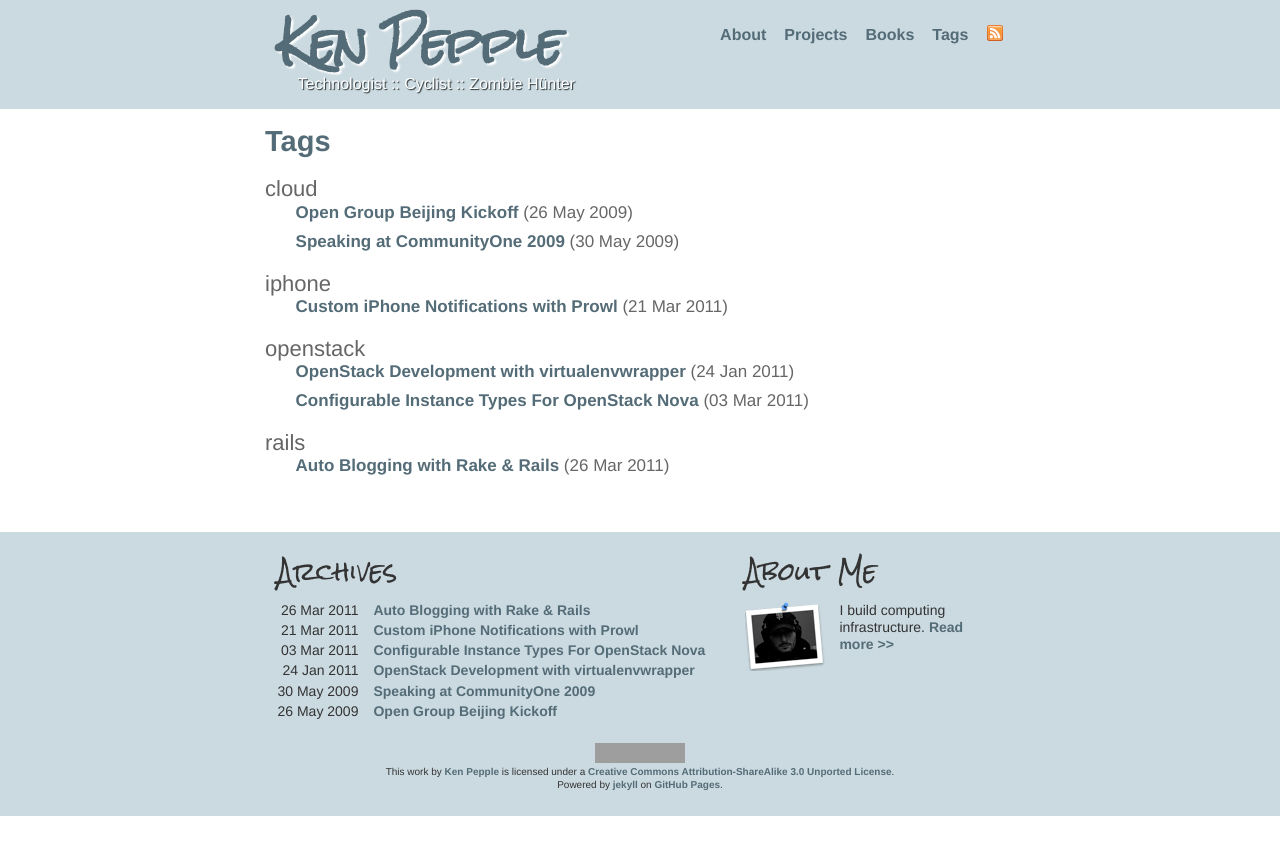
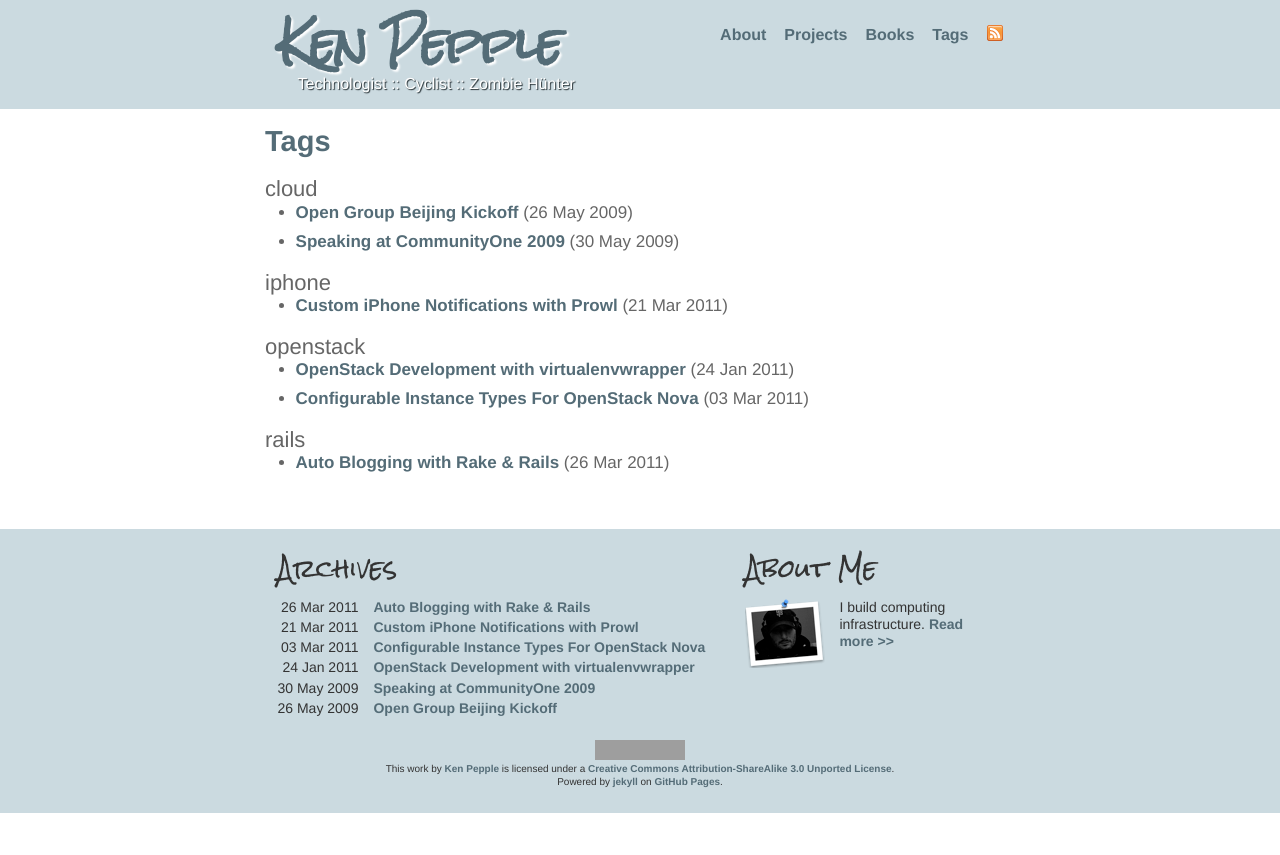
Before and after one commit to slashk/slashk.github.com, a Jekyll site: the page built from tags.html, in a window 1280 px wide. Shown: the top 855 px of the page. Built offline with Jekyll 4.4.1, drawn with Linux system fonts in a browser that asks for light colours; Markdown is read by kramdown in place of the engine named in the settings; grey boxes are pictures that could not be loaded.

Commit message:
make lists format correct again

```diff
--- a/css/main.css
+++ b/css/main.css
@@ -137,10 +137,12 @@ div.post h5 {
 }
 .post .body { font-size: 17px; }
 .post .body p { margin-bottom: 1em; }
-.post ul { margin-bottom: 1em;
-  list-style-type: none;
+.post ul ol {
+  margin-bottom: 1em;
+  list-style-type: normal;
+  padding-left: 1em;
 }
-.post ul li {
+.post li {
 	margin-bottom: 0.5em;
 }
 #content div.inner div.post div.body div.about_head ul.nodot li img {
```
